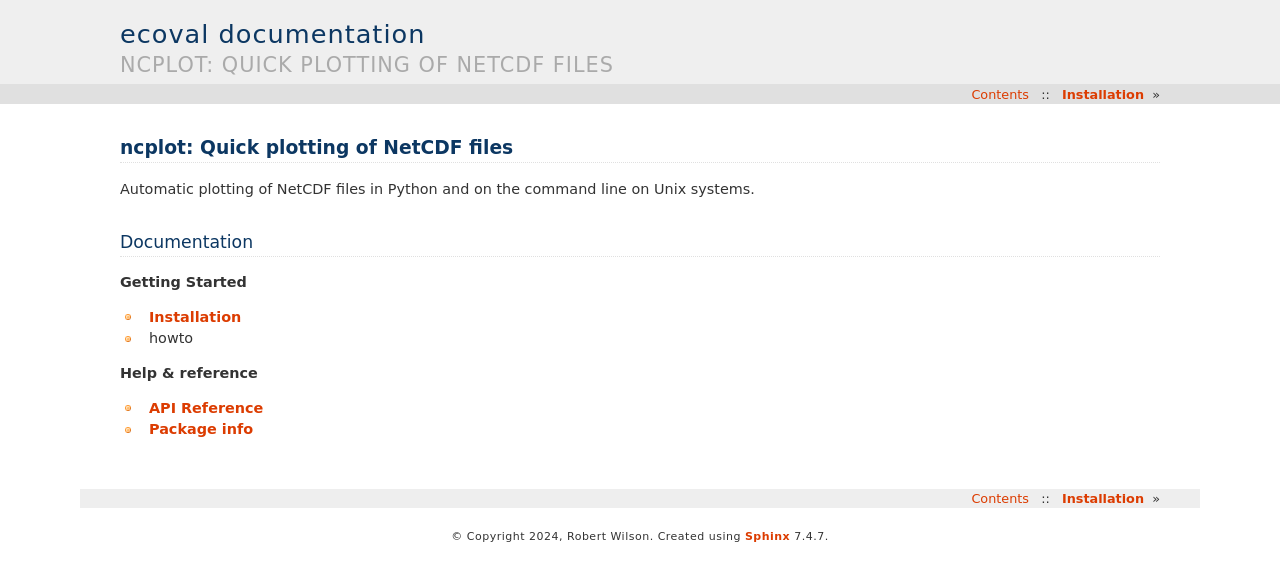
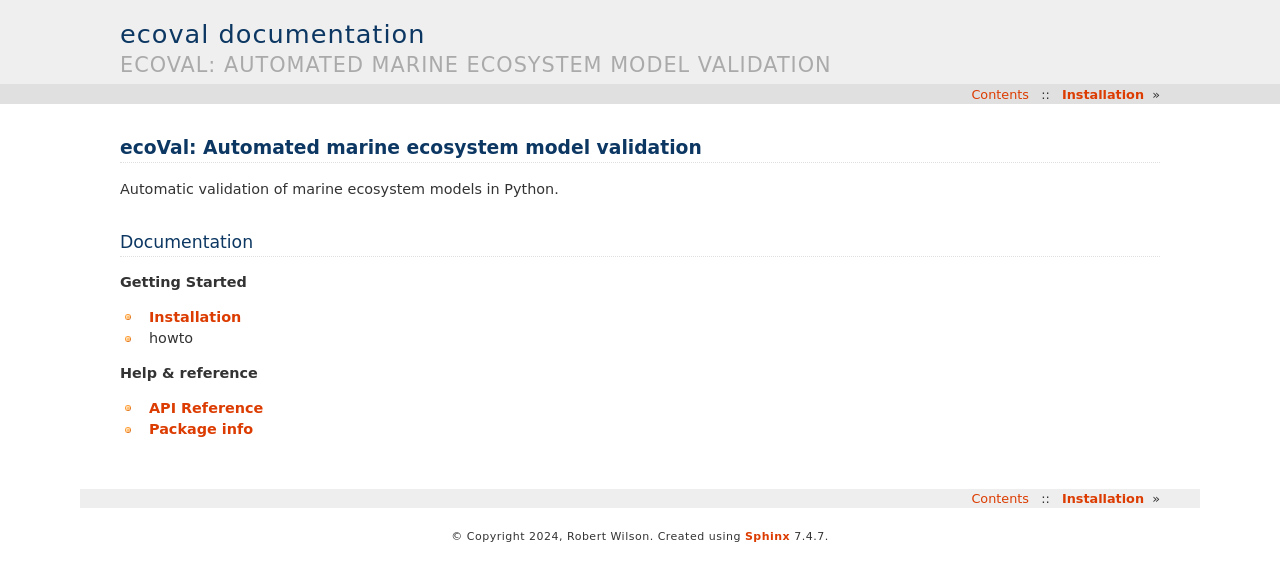
Before and after one commit to pmlmodelling/ecoval, a Sphinx documentation site: the page built from docs/source/index.rst, in a window 1280 px wide. Shown: the top 581 px of the page. Built offline with Sphinx 7.4.7, drawn with Linux system fonts in a browser that asks for light colours.

Commit message:
fix some names

```diff
--- a/docs/source/index.rst
+++ b/docs/source/index.rst
@@ -1,7 +1,7 @@
-ncplot: Quick plotting of NetCDF files
+ecoVal: Automated marine ecosystem model validation
 =======================================================
 
-Automatic plotting of NetCDF files in Python and on the command line on Unix systems.
+Automatic validation of marine ecosystem models in Python.
 
 Documentation
 -------------
```
